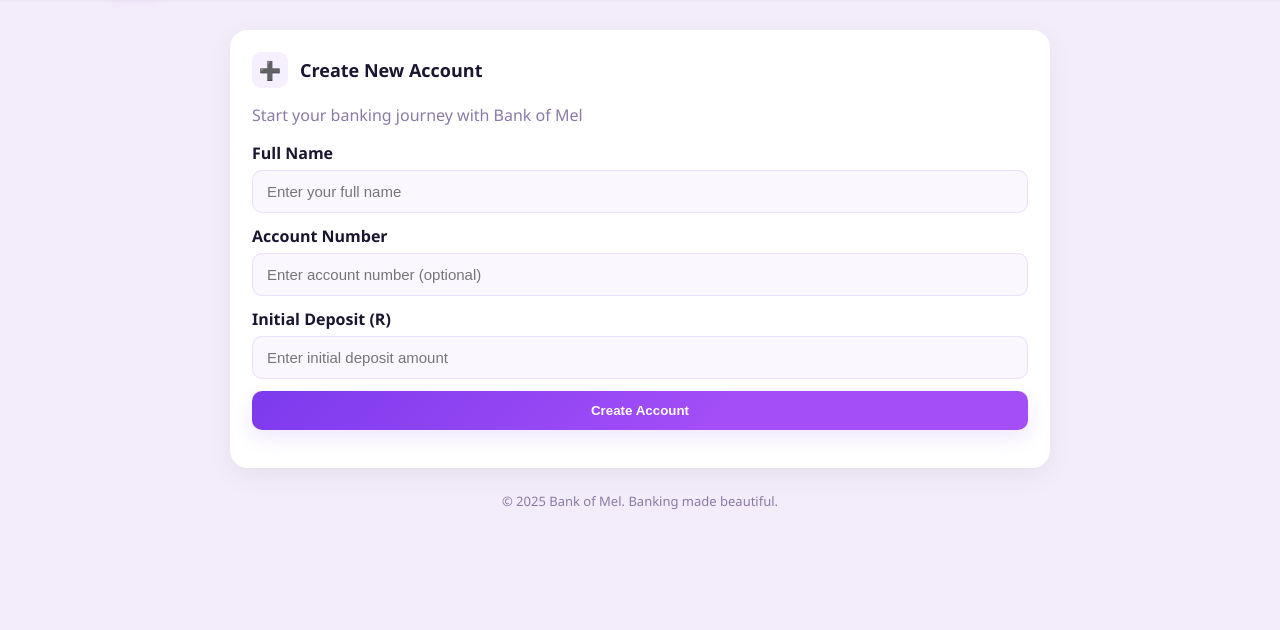
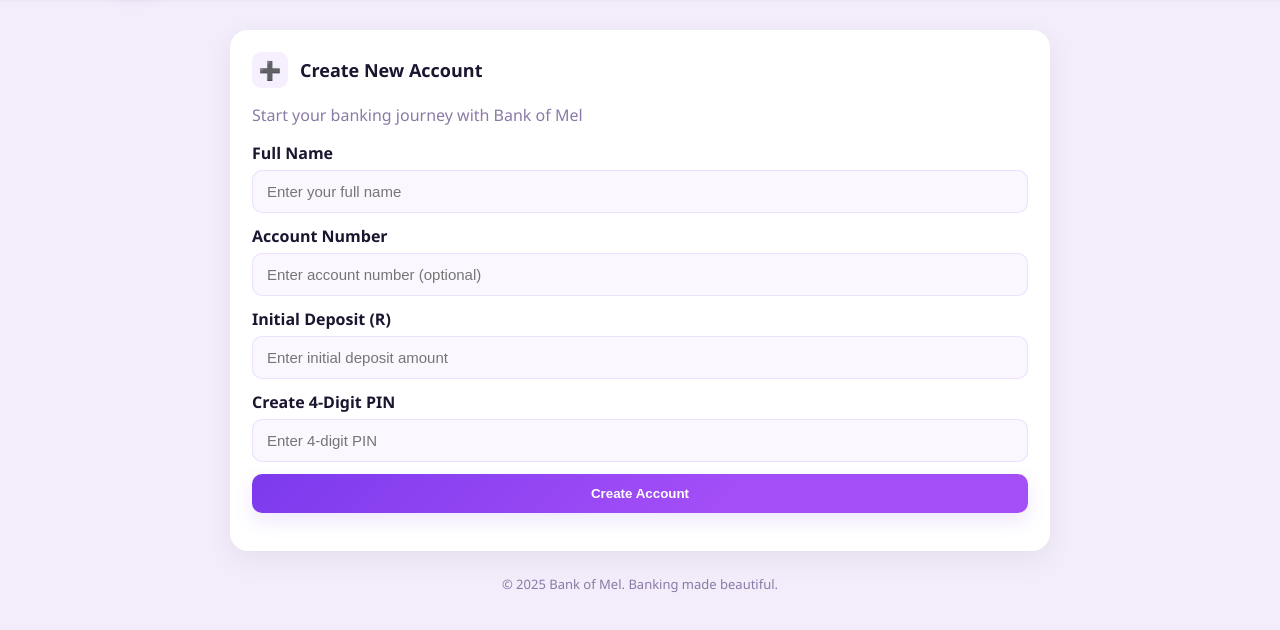
Before and after one commit to AnandiKiva/Bank-Of-Mel, a plain HTML site: page index.html in a window 1280 px wide. Shown: the part 84-714 px from the top of the page. Drawn offline with Linux system fonts and the light colour scheme.

Commit message:
Add input for 4-digit PIN creation

```diff
--- a/index.html
+++ b/index.html
@@ -45,6 +45,11 @@
           <input id="createInitial" type="number" step="0.01" placeholder="Enter initial deposit amount">
         </label>
 
+        <label>
+          <div class="label">Create 4-Digit PIN</div>
+          <input id="createPIN" type="password" maxlength="4" pattern="\d{4}" placeholder="Enter 4-digit PIN" required">
+        </label>
+
         <div style="grid-column:1/-1">
           <button type="submit" class="btn-primary full">Create Account</button>
         </div>
```
